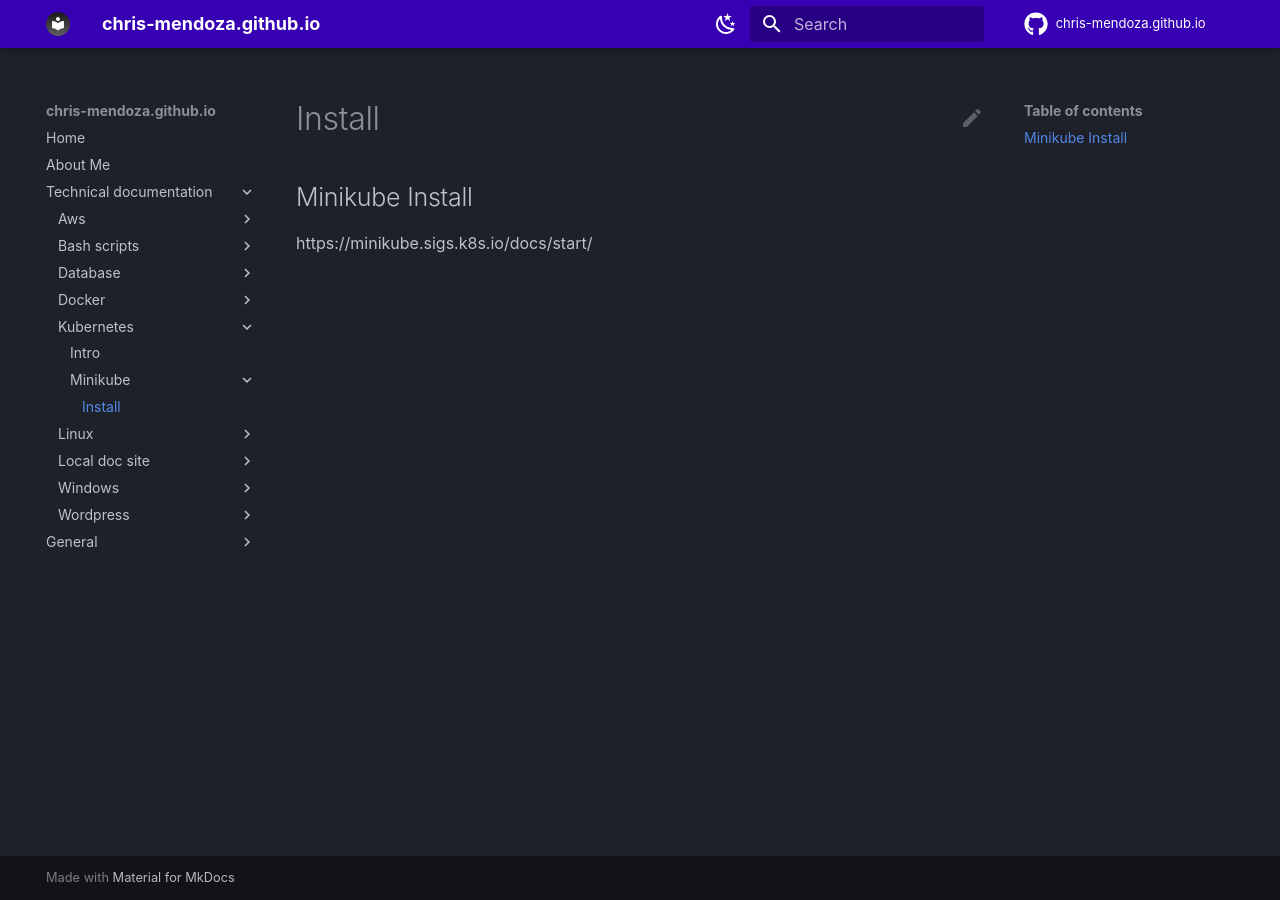
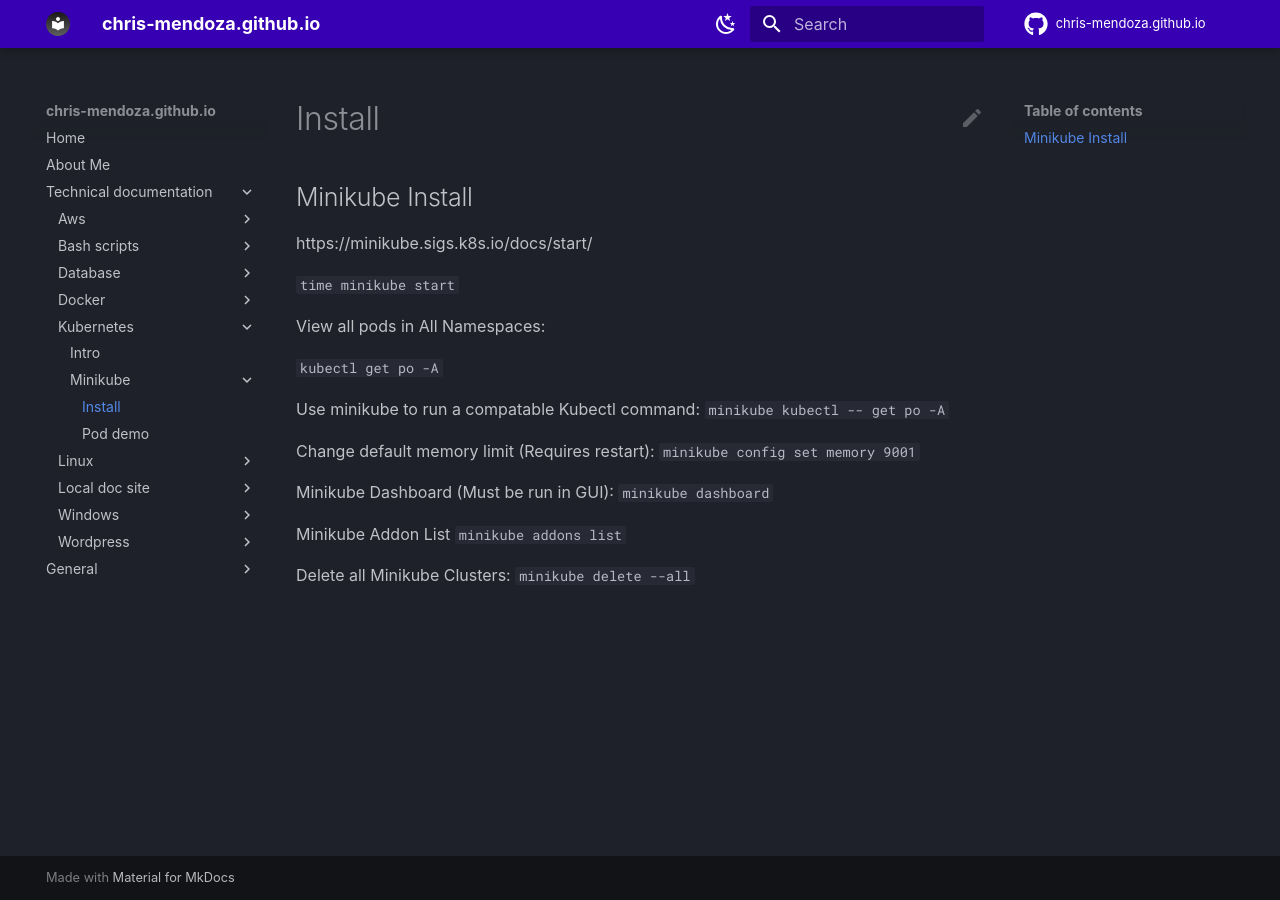
Before and after one commit to chris-mendoza/doc-site, an MkDocs documentation site: the page built from docs/docs/technical_documentation/kubernetes/minikube/install.md, in a window 1280 px wide. Built offline with MkDocs 1.6.1 and Material for MkDocs 9.7.7, drawn with Linux system fonts in a browser that asks for light colours; comment, search, counter and statistics services are not loaded.

Commit message:
pushing updates

```diff
--- a/docs/docs/technical_documentation/kubernetes/minikube/install.md
+++ b/docs/docs/technical_documentation/kubernetes/minikube/install.md
@@ -1,3 +1,24 @@
 ## Minikube Install
 
 https://minikube.sigs.k8s.io/docs/start/
+
+`time minikube start`
+
+View all pods in All Namespaces:
+
+`kubectl get po -A`
+
+Use minikube to run a compatable Kubectl command:
+`minikube kubectl -- get po -A`
+
+Change default memory limit (Requires restart):
+`minikube config set memory 9001`
+
+Minikube Dashboard (Must be run in GUI):
+`minikube dashboard`
+
+Minikube Addon List
+`minikube addons list`
+
+Delete all Minikube Clusters:
+`minikube delete --all`
```
Also changed, not shown: docs/docs/about_me.md (+5 -0 lines), docs/docs/technical_documentation/kubernetes/minikube/pod-demo.md (added, +25 -0 lines), docs/docs/technical_documentation/linux/ubuntu/configure-network-adapter.md (added, +19 -0 lines).
